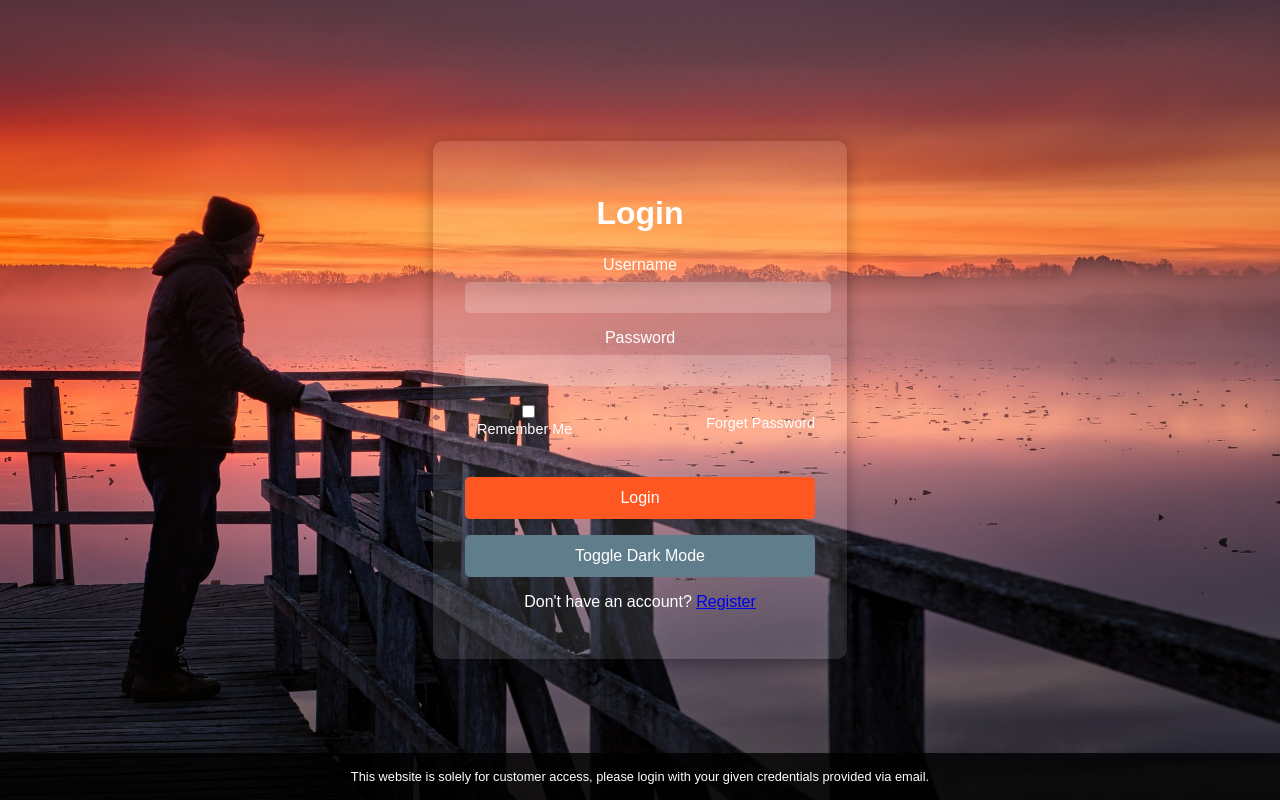
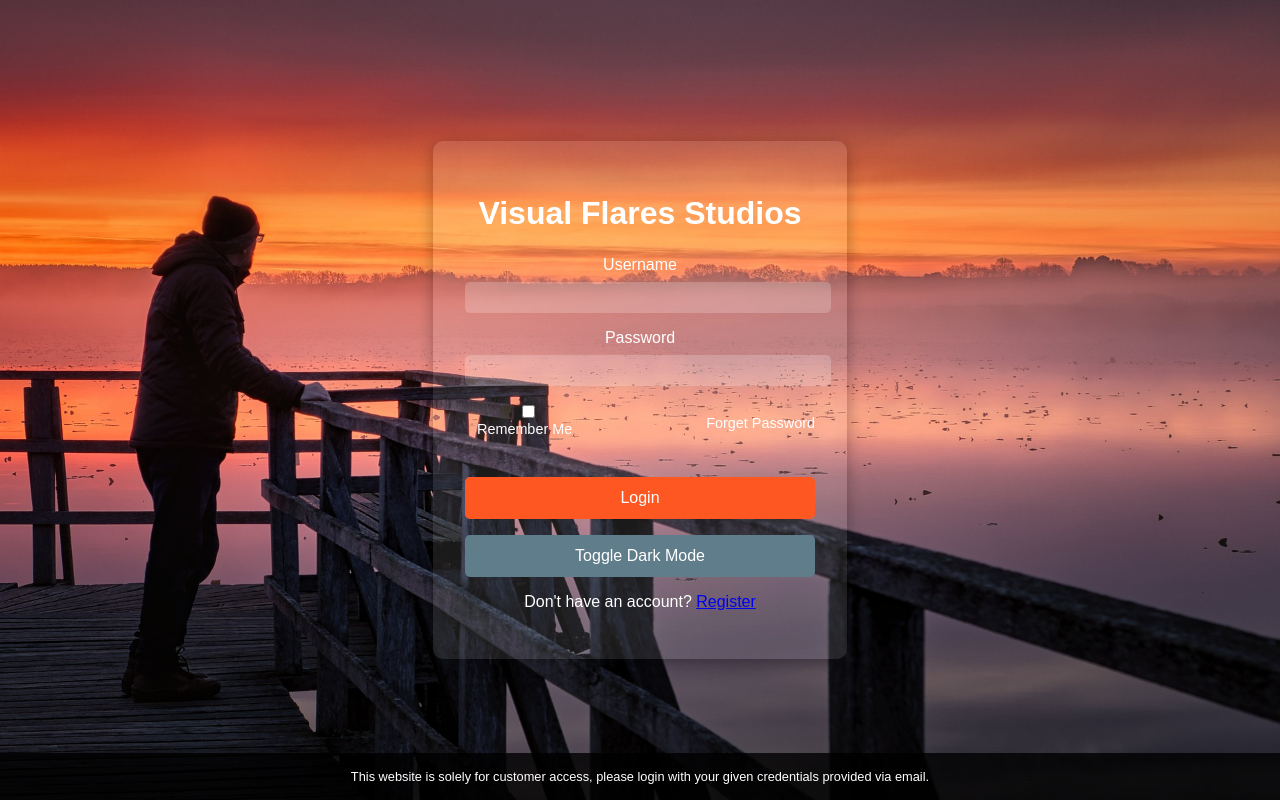
Before and after one commit to sirharshdeep/visualflares, a plain HTML site: page index.html in a window 1280 px wide. Drawn offline with Linux system fonts and the light colour scheme.

Commit message:
Update index.html

```diff
--- a/index.html
+++ b/index.html
@@ -8,7 +8,7 @@
 </head>
 <body>
     <div class="container">
-        <h1>Login</h1>
+        <h1>Visual Flares Studios</h1>
         <form action="https://www.google.com" method="get">
             <div class="input-group">
                 <label for="username">Username</label>
```
